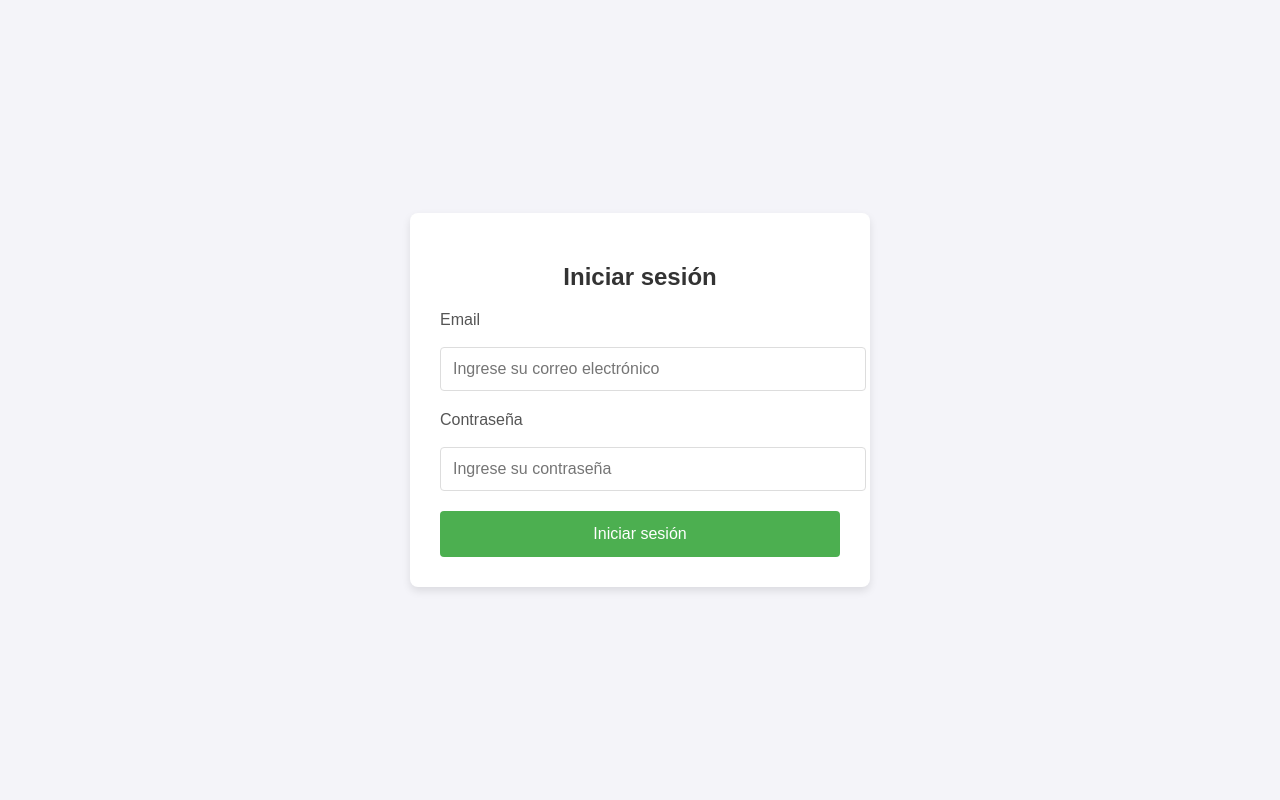
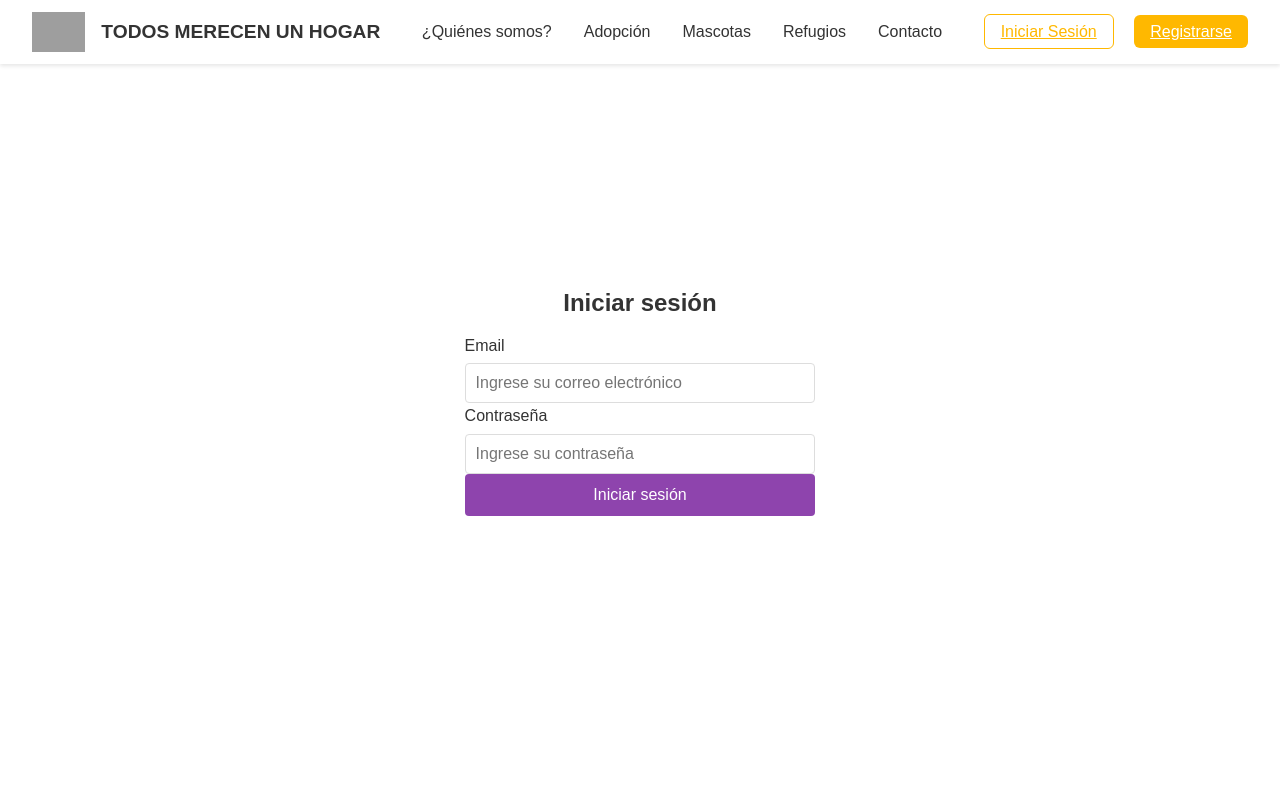
Before and after one commit to No-Country-simulation/c23-66-webapp, a Django app: template adopcion_mascotas/usuarios/templates/usuarios/login.html in a window 1280 px wide. Run offline with Django 3.2, Linux system fonts and the light colour scheme; the template is opened without the code that fills it, so the values that code supplies are empty; grey boxes are pictures that could not be loaded.

Commit message:
integration navbar

```diff
--- /dev/null
+++ b/adopcion_mascotas/adopcion_mascotas/static/css/navbar.css
@@ -0,0 +1,222 @@
+:root {
+    --primary-color: #FFB800;
+    --primary-hover: #E6A600;
+    --text-color: #333;
+    --background-color: #fff;
+    --border-color: #ddd;
+    --danger-color: #dc3545;
+    --navbar-height: 4rem;
+}
+
+* {
+    margin: 0;
+    padding: 0;
+    box-sizing: border-box;
+}
+
+body {
+    font-family: 'Arial', sans-serif;
+    line-height: 1.6;
+}
+
+/* Navbar Styles */
+.navbar {
+    height: var(--navbar-height);
+    background-color: var(--background-color);
+    box-shadow: 0 2px 4px rgba(0, 0, 0, 0.1);
+    padding: 0 2rem;
+    display: flex;
+    align-items: center;
+    justify-content: space-between;
+    position: fixed;
+    top: 0;
+    left: 0;
+    right: 0;
+    z-index: 1000;
+}
+
+.nav-brand {
+    display: flex;
+    align-items: center;
+    gap: 1rem;
+}
+
+.nav-logo {
+    height: 2.5rem;
+    width: auto;
+}
+
+.nav-title {
+    font-weight: bold;
+    font-size: 1.2rem;
+    color: var(--text-color);
+}
+
+.nav-links {
+    display: flex;
+    gap: 2rem;
+}
+
+.nav-link {
+    text-decoration: none;
+    color: var(--text-color);
+    font-weight: 500;
+    transition: color 0.3s ease;
+}
+
+.nav-link:hover {
+    color: var(--primary-color);
+}
+
+/* Botones */
+.btn {
+    padding: 0.5rem 1rem;
+    border-radius: 0.375rem;
+    font-weight: 500;
+    cursor: pointer;
+    transition: all 0.3s ease;
+    border: none;
+}
+
+.btn-login {
+    background-color: transparent;
+    border: 1px solid var(--primary-color);
+    color: var(--primary-color);
+}
+
+.btn-login:hover {
+    background-color: var(--primary-color);
+    color: white;
+}
+
+.btn-register {
+    background-color: var(--primary-color);
+    color: white;
+    margin-left: 1rem;
+}
+
+.btn-register:hover {
+    background-color: var(--primary-hover);
+}
+
+/* Menú de usuario */
+.nav-user-menu {
+    position: relative;
+}
+
+.user-menu-trigger {
+    display: flex;
+    align-items: center;
+    gap: 0.5rem;
+    padding: 0.5rem 1rem;
+    background: none;
+    border: 1px solid var(--border-color);
+    border-radius: 0.375rem;
+    cursor: pointer;
+    transition: all 0.3s ease;
+}
+
+.user-menu-trigger:hover {
+    background-color: #f8f9fa;
+}
+
+.dropdown-menu {
+    position: absolute;
+    top: calc(100% + 0.5rem);
+    right: 0;
+    background-color: white;
+    border-radius: 0.375rem;
+    box-shadow: 0 2px 8px rgba(0, 0, 0, 0.15);
+    min-width: 200px;
+    display: none;
+}
+
+.dropdown-menu.active {
+    display: block;
+}
+
+.dropdown-item {
+    display: flex;
+    align-items: center;
+    gap: 0.75rem;
+    padding: 0.75rem 1rem;
+    text-decoration: none;
+    color: var(--text-color);
+    transition: background-color 0.3s ease;
+}
+
+.dropdown-item:hover {
+    background-color: #f8f9fa;
+}
+
+.dropdown-divider {
+    height: 1px;
+    background-color: var(--border-color);
+    margin: 0.5rem 0;
+}
+
+.text-danger {
+    color: var(--danger-color);
+}
+
+.hidden {
+    display: none;
+}
+
+/* Menú móvil */
+.mobile-menu-trigger {
+    display: none;
+    background: none;
+    border: none;
+    font-size: 1.5rem;
+    cursor: pointer;
+    color: var(--text-color);
+}
+
+/* Media Queries */
+@media (max-width: 768px) {
+    .nav-links {
+        display: none;
+        position: absolute;
+        top: var(--navbar-height);
+        left: 0;
+        right: 0;
+        background-color: white;
+        flex-direction: column;
+        padding: 1rem;
+        box-shadow: 0 2px 4px rgba(0, 0, 0, 0.1);
+    }
+
+    .nav-links.active {
+        display: flex;
+    }
+
+    .mobile-menu-trigger {
+        display: block;
+    }
+
+    .nav-title {
+        display: none;
+    }
+
+    .nav-auth {
+        display: none;
+    }
+
+    .nav-auth.active {
+        display: flex;
+        flex-direction: column;
+        gap: 0.5rem;
+        position: absolute;
+        top: var(--navbar-height);
+        left: 0;
+        right: 0;
+        background-color: white;
+        padding: 1rem;
+        box-shadow: 0 2px 4px rgba(0, 0, 0, 0.1);
+    }
+
+    .btn-register {
+        margin-left: 0;
+    }
+}
--- /dev/null
+++ b/adopcion_mascotas/adopcion_mascotas/templates/base.html
@@ -0,0 +1,50 @@
+{#<!DOCTYPE html>#}
+{#<html lang="es">#}
+{#<head>#}
+{#    <meta charset="UTF-8">#}
+{#    <meta name="viewport" content="width=device-width, initial-scale=1.0">#}
+{#    <title>{% block title %}Mi Sitio{% endblock %}</title>#}
+{#    <link rel="stylesheet" href="{% static 'static.css' %}">#}
+{#    <link rel="stylesheet" href="{% static 'navbar.css' %}">#}
+{#    <link rel="stylesheet" href="https://cdnjs.cloudflare.com/ajax/libs/font-awesome/6.4.2/css/all.min.css">#}
+{#</head>#}
+{#<body>#}
+{##}
+{#    <!-- Aquí se coloca el navbar global -->#}
+{#    {% include 'navbar.html' %}#}
+{##}
+{#    <main>#}
+{#        {% block content %}{% endblock %}#}
+{#    </main>#}
+{##}
+{#    <script src="{% static 'navbar.js' %}"></script>#}
+{#</body>#}
+{#</html>#}
+
+<!DOCTYPE html>
+<html lang="es">
+<head>
+    <meta charset="UTF-8">
+    <meta name="viewport" content="width=device-width, initial-scale=1.0">
+    <title>{% block title %}Mi Sitio{% endblock %}</title>
+
+    <!-- Cargar archivos estáticos -->
+    {% load static %}
+
+    <!-- Enlace a los estilos -->
+{#    <link rel="stylesheet" href="{% static 'static.css' %}">#}
+    <link rel="stylesheet" href="{% static 'css/navbar.css' %}">
+    <link rel="stylesheet" href="{% static 'registro.css' %}">  <!-- Corregido aquí -->
+
+</head>
+<body>
+
+    <!-- Incluir el navbar -->
+    {% include 'navbar.html' %}
+
+    <main>
+        {% block content %}{% endblock %}
+    </main>
+
+</body>
+</html>
--- /dev/null
+++ b/adopcion_mascotas/adopcion_mascotas/templates/navbar.html
@@ -0,0 +1,40 @@
+<nav class="navbar">
+    <div class="nav-brand">
+        <img src="/path-to-your-logo.png" alt="Logo" class="nav-logo">
+        <span class="nav-title">TODOS MERECEN UN HOGAR</span>
+    </div>
+
+    <div class="nav-links">
+        <a href="#" class="nav-link">¿Quiénes somos?</a>
+        <a href="#" class="nav-link">Adopción</a>
+        <a href="#" class="nav-link">Mascotas</a>
+        <a href="#" class="nav-link">Refugios</a>
+        <a href="#" class="nav-link">Contacto</a>
+    </div>
+
+    <!-- Si el usuario está autenticado -->
+    {% if user.is_authenticated %}
+        <div class="nav-user-menu">
+            <button class="user-menu-trigger">
+                <i class="fa-solid fa-user"></i>
+                <span class="username">{{ user.username }}</span>
+                <i class="fa-solid fa-chevron-down"></i>
+            </button>
+            <div class="dropdown-menu">
+                <a href="#" class="dropdown-item"><i class="fa-solid fa-heart"></i> Preferencias de Adopción</a>
+                <a href="#" class="dropdown-item"><i class="fa-solid fa-user-pen"></i> Editar Perfil</a>
+                <a href="#" class="dropdown-item"><i class="fa-solid fa-paw"></i> Mis Mascotas</a>
+                <a href="#" class="dropdown-item"><i class="fa-solid fa-bell"></i> Notificaciones</a>
+                <div class="dropdown-divider"></div>
+                <a href="{% url 'logout' %}" class="dropdown-item text-danger">
+                    <i class="fa-solid fa-right-from-bracket"></i> Cerrar Sesión
+                </a>
+            </div>
+        </div>
+    {% else %}
+        <div class="nav-auth">
+            <a href="{% url 'login' %}" class="btn btn-login">Iniciar Sesión</a>
+            <a href="{% url 'registro' %}" class="btn btn-register">Registrarse</a>
+        </div>
+    {% endif %}
+</nav>
--- a/adopcion_mascotas/usuarios/templates/usuarios/login.html
+++ b/adopcion_mascotas/usuarios/templates/usuarios/login.html
@@ -1,82 +1,110 @@
-<!-- usuarios/login.html -->
-<!DOCTYPE html>
-<html lang="es">
-<head>
-    <meta charset="UTF-8">
-    <meta name="viewport" content="width=device-width, initial-scale=1.0">
-    <title>Iniciar sesión</title>
-    <style>
-        body {
-            font-family: Arial, sans-serif;
-            background-color: #f4f4f9;
-            display: flex;
-            justify-content: center;
-            align-items: center;
-            height: 100vh;
-            margin: 0;
-        }
+{#<!-- usuarios/login.html -->#}
+{#<!DOCTYPE html>#}
+{#<html lang="es">#}
+{#<head>#}
+{#    <meta charset="UTF-8">#}
+{#    <meta name="viewport" content="width=device-width, initial-scale=1.0">#}
+{#    <title>Iniciar sesión</title>#}
+{#    <style>#}
+{#        body {#}
+{#            font-family: Arial, sans-serif;#}
+{#            background-color: #f4f4f9;#}
+{#            display: flex;#}
+{#            justify-content: center;#}
+{#            align-items: center;#}
+{#            height: 100vh;#}
+{#            margin: 0;#}
+{#        }#}
+{##}
+{#        .login-container {#}
+{#            background-color: #ffffff;#}
+{#            border-radius: 8px;#}
+{#            padding: 30px;#}
+{#            box-shadow: 0 4px 8px rgba(0, 0, 0, 0.1);#}
+{#            width: 100%;#}
+{#            max-width: 400px;#}
+{#        }#}
+{##}
+{#        .login-container h2 {#}
+{#            text-align: center;#}
+{#            margin-bottom: 20px;#}
+{#            color: #333;#}
+{#        }#}
+{##}
+{#        label {#}
+{#            display: block;#}
+{#            margin-bottom: 8px;#}
+{#            color: #555;#}
+{#        }#}
+{##}
+{#        input[type="email"],#}
+{#        input[type="password"] {#}
+{#            width: 100%;#}
+{#            padding: 12px;#}
+{#            margin: 10px 0 20px 0;#}
+{#            border: 1px solid #ddd;#}
+{#            border-radius: 4px;#}
+{#            font-size: 16px;#}
+{#        }#}
+{##}
+{#        input[type="email"]:focus,#}
+{#        input[type="password"]:focus {#}
+{#            border-color: #5b9bd5;#}
+{#            outline: none;#}
+{#        }#}
+{##}
+{#        button {#}
+{#            width: 100%;#}
+{#            padding: 14px;#}
+{#            background-color: #4CAF50;#}
+{#            color: white;#}
+{#            border: none;#}
+{#            border-radius: 4px;#}
+{#            font-size: 16px;#}
+{#            cursor: pointer;#}
+{#        }#}
+{##}
+{#        button:hover {#}
+{#            background-color: #45a049;#}
+{#        }#}
+{##}
+{#        .error-message {#}
+{#            color: red;#}
+{#            text-align: center;#}
+{#            margin-bottom: 15px;#}
+{#        }#}
+{#    </style>#}
+{#</head>#}
+{#<body>#}
+{##}
+{#<div class="login-container">#}
+{#    <h2>Iniciar sesión</h2>#}
+{##}
+{#    {% if error_message %}#}
+{#        <div class="error-message">{{ error_message }}</div>#}
+{#    {% endif %}#}
+{##}
+{#    <form method="POST">#}
+{#        {% csrf_token %}#}
+{##}
+{#        <label for="email">Email</label>#}
+{#        <input type="email" name="email" id="email" required placeholder="Ingrese su correo electrónico">#}
+{##}
+{#        <label for="password">Contraseña</label>#}
+{#        <input type="password" name="password" id="password" required placeholder="Ingrese su contraseña">#}
+{##}
+{#        <button type="submit">Iniciar sesión</button>#}
+{#    </form>#}
+{#</div>#}
+{##}
+{#</body>#}
+{#</html>#}
 
-        .login-container {
-            background-color: #ffffff;
-            border-radius: 8px;
-            padding: 30px;
-            box-shadow: 0 4px 8px rgba(0, 0, 0, 0.1);
-            width: 100%;
-            max-width: 400px;
-        }
+{% extends "base.html" %}
 
-        .login-container h2 {
-            text-align: center;
-            margin-bottom: 20px;
-            color: #333;
-        }
+{% block title %}Iniciar Sesión{% endblock %}
 
-        label {
-            display: block;
-            margin-bottom: 8px;
-            color: #555;
-        }
-
-        input[type="email"],
-        input[type="password"] {
-            width: 100%;
-            padding: 12px;
-            margin: 10px 0 20px 0;
-            border: 1px solid #ddd;
-            border-radius: 4px;
-            font-size: 16px;
-        }
-
-        input[type="email"]:focus,
-        input[type="password"]:focus {
-            border-color: #5b9bd5;
-            outline: none;
-        }
-
-        button {
-            width: 100%;
-            padding: 14px;
-            background-color: #4CAF50;
-            color: white;
-            border: none;
-            border-radius: 4px;
-            font-size: 16px;
-            cursor: pointer;
-        }
-
-        button:hover {
-            background-color: #45a049;
-        }
-
-        .error-message {
-            color: red;
-            text-align: center;
-            margin-bottom: 15px;
-        }
-    </style>
-</head>
-<body>
-
+{% block content %}
 <div class="login-container">
     <h2>Iniciar sesión</h2>
 
@@ -84,7 +112,7 @@
         <div class="error-message">{{ error_message }}</div>
     {% endif %}
 
-    <form method="POST">
+    <form method="POST" action="/usuarios/login/">
         {% csrf_token %}
 
         <label for="email">Email</label>
@@ -96,6 +124,4 @@
         <button type="submit">Iniciar sesión</button>
     </form>
 </div>
-
-</body>
-</html>
+{% endblock %}
```
Also changed, not shown: adopcion_mascotas/adopcion_mascotas/settings.py (+10 -4 lines), adopcion_mascotas/adopcion_mascotas/templates/home.html (+34 -14 lines), adopcion_mascotas/usuarios/templates/usuarios/registro.html (+6 -13 lines), adopcion_mascotas/usuarios/urls.py (+7 -7 lines), adopcion_mascotas/usuarios/static/registro.css (renamed from adopcion_mascotas/usuarios/static/styles_registro.css).
